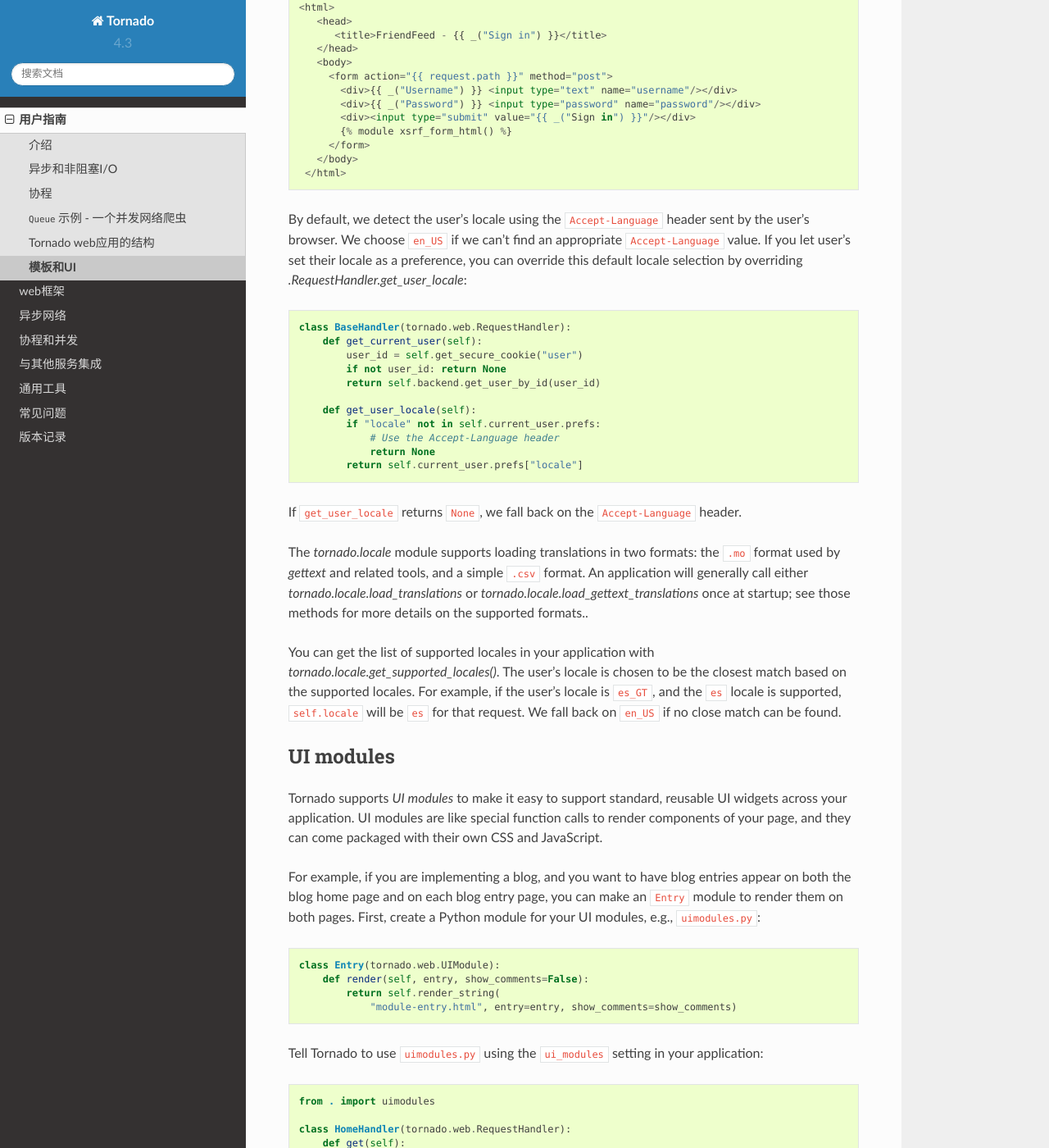
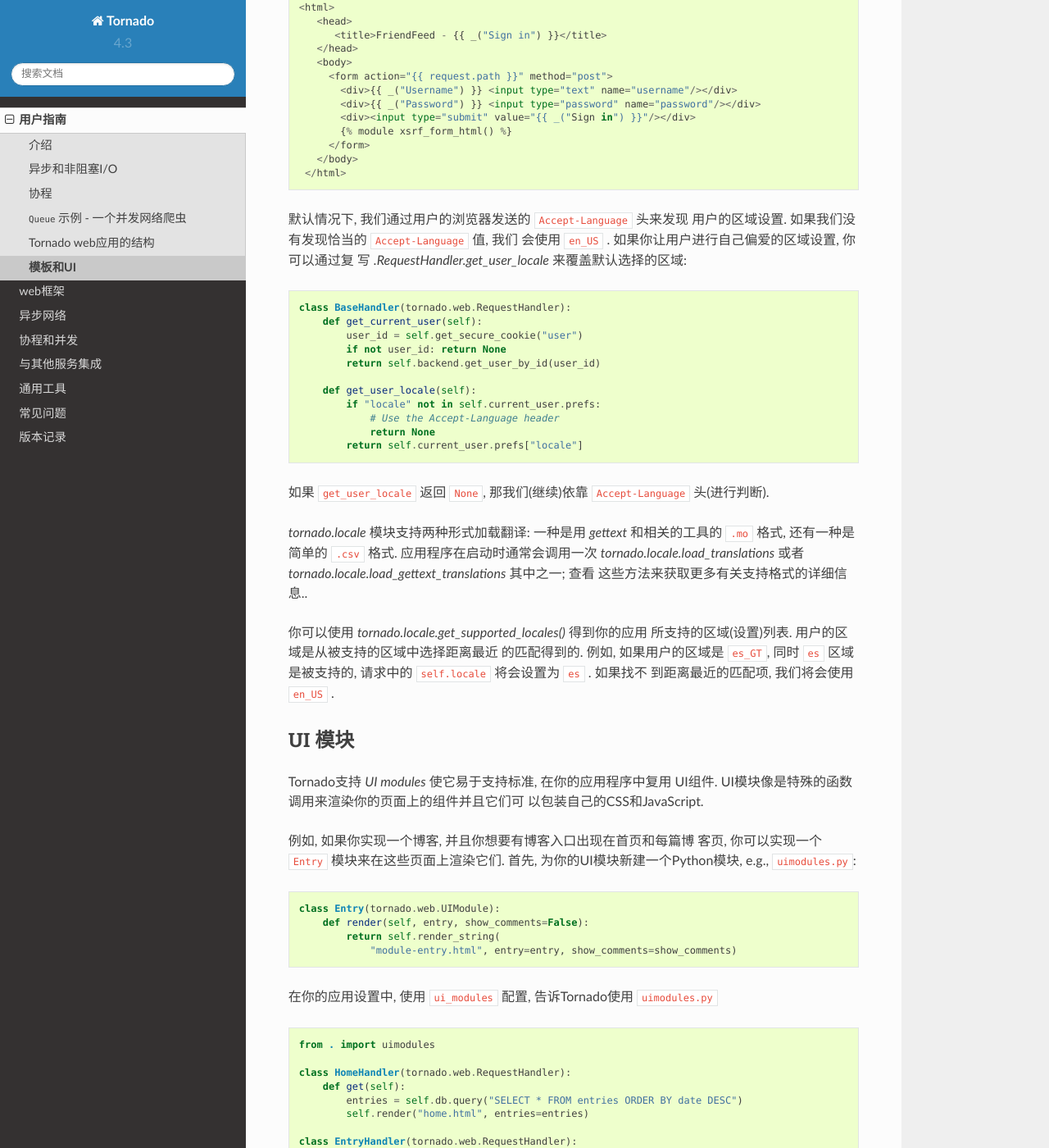
Before and after one commit to tao12345666333/tornado-zh, a Sphinx documentation site: the page built from docs/guide/templates.rst, in a window 1280 px wide and 1400 px high, scrolled down 2950 px. Shown: the whole window at 82% size. Built offline with Sphinx 7.4.7 and the Read the Docs theme 2.0.0, drawn with Linux system fonts in a browser that asks for light colours; pages that are not in the unit, such as notebooks, are missing from menus; some of the changed text lies outside the part shown.

Commit message:
finish guide-templates

```diff
--- a/docs/guide/templates.rst
+++ b/docs/guide/templates.rst
@@ -162,11 +162,10 @@ Tornado模板支持 *控制语句(control statements)* 和 *表达式(expression
        </body>
      </html>
 
-By default, we detect the user's locale using the ``Accept-Language``
-header sent by the user's browser. We choose ``en_US`` if we can't find
-an appropriate ``Accept-Language`` value. If you let user's set their
-locale as a preference, you can override this default locale selection
-by overriding `.RequestHandler.get_user_locale`:
+默认情况下, 我们通过用户的浏览器发送的 ``Accept-Language`` 头来发现
+用户的区域设置. 如果我们没有发现恰当的 ``Accept-Language`` 值, 我们
+会使用 ``en_US`` . 如果你让用户进行自己偏爱的区域设置, 你可以通过复
+写 `.RequestHandler.get_user_locale` 来覆盖默认选择的区域:
 
 .. testcode::
 
@@ -185,45 +184,41 @@ by overriding `.RequestHandler.get_user_locale`:
 .. testoutput::
    :hide:
 
-If ``get_user_locale`` returns ``None``, we fall back on the
-``Accept-Language`` header.
+如果 ``get_user_locale`` 返回 ``None``, 那我们(继续)依靠
+``Accept-Language`` 头(进行判断).
 
-The `tornado.locale` module supports loading translations in two
-formats: the ``.mo`` format used by `gettext` and related tools, and a
-simple ``.csv`` format.  An application will generally call either
-`tornado.locale.load_translations` or
-`tornado.locale.load_gettext_translations` once at startup; see those
-methods for more details on the supported formats..
+`tornado.locale` 模块支持两种形式加载翻译: 一种是用 `gettext`
+和相关的工具的 ``.mo`` 格式, 还有一种是简单的 ``.csv`` 格式.
+应用程序在启动时通常会调用一次 `tornado.locale.load_translations`
+或者 `tornado.locale.load_gettext_translations` 其中之一; 查看
+这些方法来获取更多有关支持格式的详细信息..
 
-You can get the list of supported locales in your application with
-`tornado.locale.get_supported_locales()`. The user's locale is chosen
-to be the closest match based on the supported locales. For example, if
-the user's locale is ``es_GT``, and the ``es`` locale is supported,
-``self.locale`` will be ``es`` for that request. We fall back on
-``en_US`` if no close match can be found.
+你可以使用 `tornado.locale.get_supported_locales()` 得到你的应用
+所支持的区域(设置)列表. 用户的区域是从被支持的区域中选择距离最近
+的匹配得到的. 例如, 如果用户的区域是 ``es_GT``, 同时 ``es`` 区域
+是被支持的, 请求中的 ``self.locale`` 将会设置为 ``es`` . 如果找不
+到距离最近的匹配项, 我们将会使用 ``en_US`` .
 
 .. _ui-modules:
 
-UI modules
+UI 模块
 ~~~~~~~~~~
 
-Tornado supports *UI modules* to make it easy to support standard,
-reusable UI widgets across your application. UI modules are like special
-function calls to render components of your page, and they can come
-packaged with their own CSS and JavaScript.
+Tornado支持 *UI modules* 使它易于支持标准, 在你的应用程序中复用
+UI组件. UI模块像是特殊的函数调用来渲染你的页面上的组件并且它们可
+以包装自己的CSS和JavaScript.
 
-For example, if you are implementing a blog, and you want to have blog
-entries appear on both the blog home page and on each blog entry page,
-you can make an ``Entry`` module to render them on both pages. First,
-create a Python module for your UI modules, e.g., ``uimodules.py``::
+例如, 如果你实现一个博客, 并且你想要有博客入口出现在首页和每篇博
+客页, 你可以实现一个 ``Entry`` 模块来在这些页面上渲染它们. 首先,
+为你的UI模块新建一个Python模块, e.g., ``uimodules.py``::
 
     class Entry(tornado.web.UIModule):
         def render(self, entry, show_comments=False):
             return self.render_string(
                 "module-entry.html", entry=entry, show_comments=show_comments)
 
-Tell Tornado to use ``uimodules.py`` using the ``ui_modules`` setting in
-your application::
+在你的应用设置中, 使用 ``ui_modules`` 配置, 告诉Tornado使用
+``uimodules.py`` ::
 
     from . import uimodules
 
@@ -246,21 +241,20 @@ your application::
         (r"/entry/([0-9]+)", EntryHandler),
     ], **settings)
 
-Within a template, you can call a module with the ``{% module %}``
-statement.  For example, you could call the ``Entry`` module from both
-``home.html``::
+在一个模板中, 你可以使用 ``{% module %}`` 语法调用一个模块. 例如,
+你可以调用 ``Entry`` 模块从 ``home.html``::
 
     {% for entry in entries %}
       {% module Entry(entry) %}
     {% end %}
 
-and ``entry.html``::
+和 ``entry.html``::
 
     {% module Entry(entry, show_comments=True) %}
 
-Modules can include custom CSS and JavaScript functions by overriding
-the ``embedded_css``, ``embedded_javascript``, ``javascript_files``, or
-``css_files`` methods::
+模块可以包含自定义的CSS和JavaScript函数, 通过复写 ``embedded_css``,
+``embedded_javascript``, ``javascript_files``, 或 ``css_files``
+方法::
 
     class Entry(tornado.web.UIModule):
         def embedded_css(self):
@@ -270,24 +264,20 @@ the ``embedded_css``, ``embedded_javascript``, ``javascript_files``, or
             return self.render_string(
                 "module-entry.html", show_comments=show_comments)
 
-Module CSS and JavaScript will be included once no matter how many times
-a module is used on a page. CSS is always included in the ``<head>`` of
-the page, and JavaScript is always included just before the ``</body>``
-tag at the end of the page.
+模块CSS和JavaScript将被加载(或包含)一次, 无论模块在一个页面上被使
+用多少次. CSS总是包含在页面的 ``<head>`` 标签中, JavaScript 总是被
+包含在页面最底部的 ``</body>`` 标签之前.
 
-When additional Python code is not required, a template file itself may
-be used as a module. For example, the preceding example could be
-rewritten to put the following in ``module-entry.html``::
+当不需要额外的Python代码时, 一个模板文件本身可以作为一个模块. 例如,
+先前的例子可以重写到下面的 ``module-entry.html``::
 
     {{ set_resources(embedded_css=".entry { margin-bottom: 1em; }") }}
     <!-- more template html... -->
 
-This revised template module would be invoked with::
+这个被修改过的模块模块可以被引用::
 
     {% module Template("module-entry.html", show_comments=True) %}
 
-The ``set_resources`` function is only available in templates invoked
-via ``{% module Template(...) %}``. Unlike the ``{% include ... %}``
-directive, template modules have a distinct namespace from their
-containing template - they can only see the global template namespace
-and their own keyword arguments.
+``set_resources`` 函数只能在模板中通过 ``{% module Template(...) %}``
+才可用. 不像 ``{% include ... %}`` 指令, 模板模块有一个明确的命名空间
+它们的包含模板-它们只能看到全局模板命名空间和它们自己的关键字参数.
```
